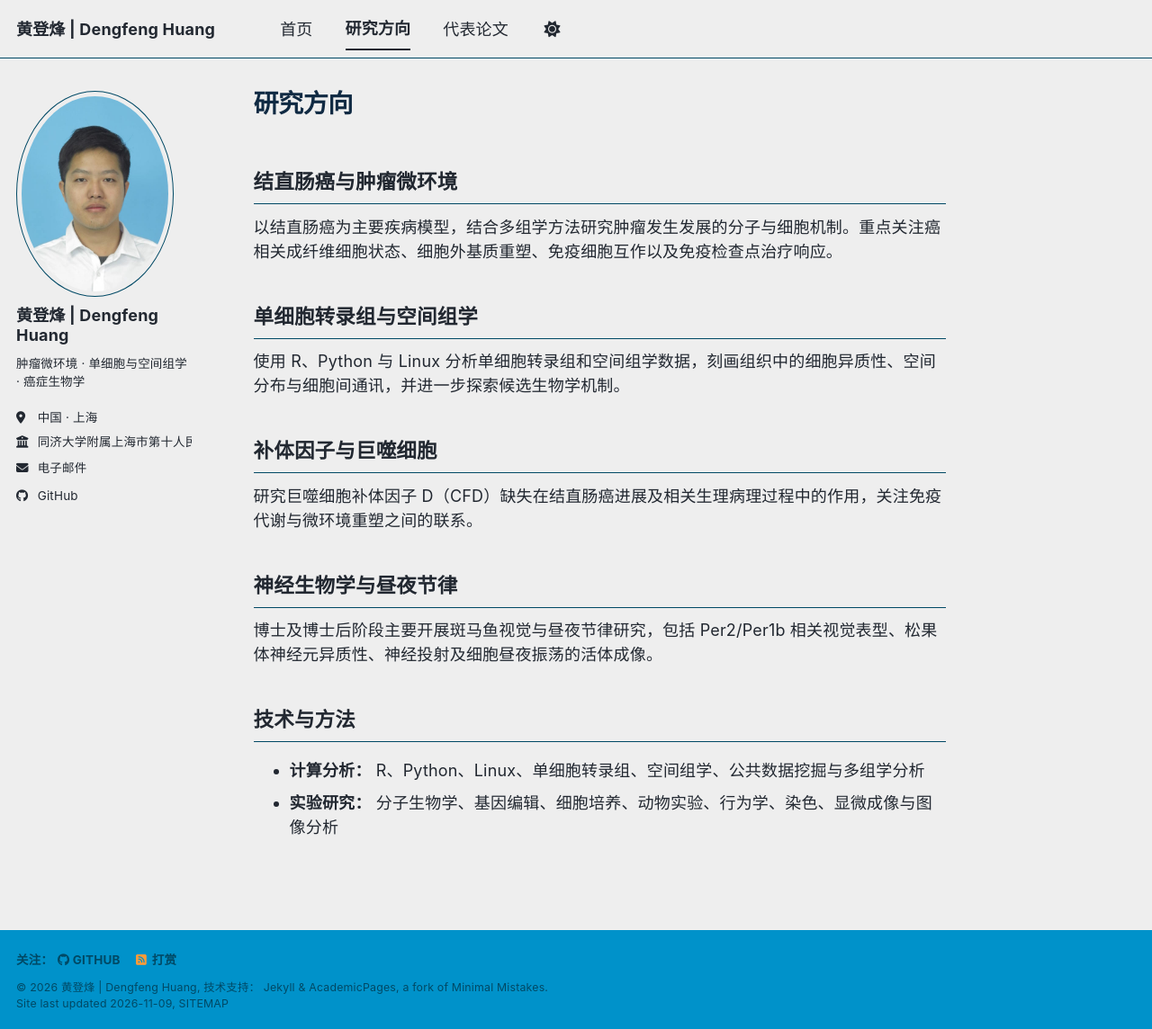
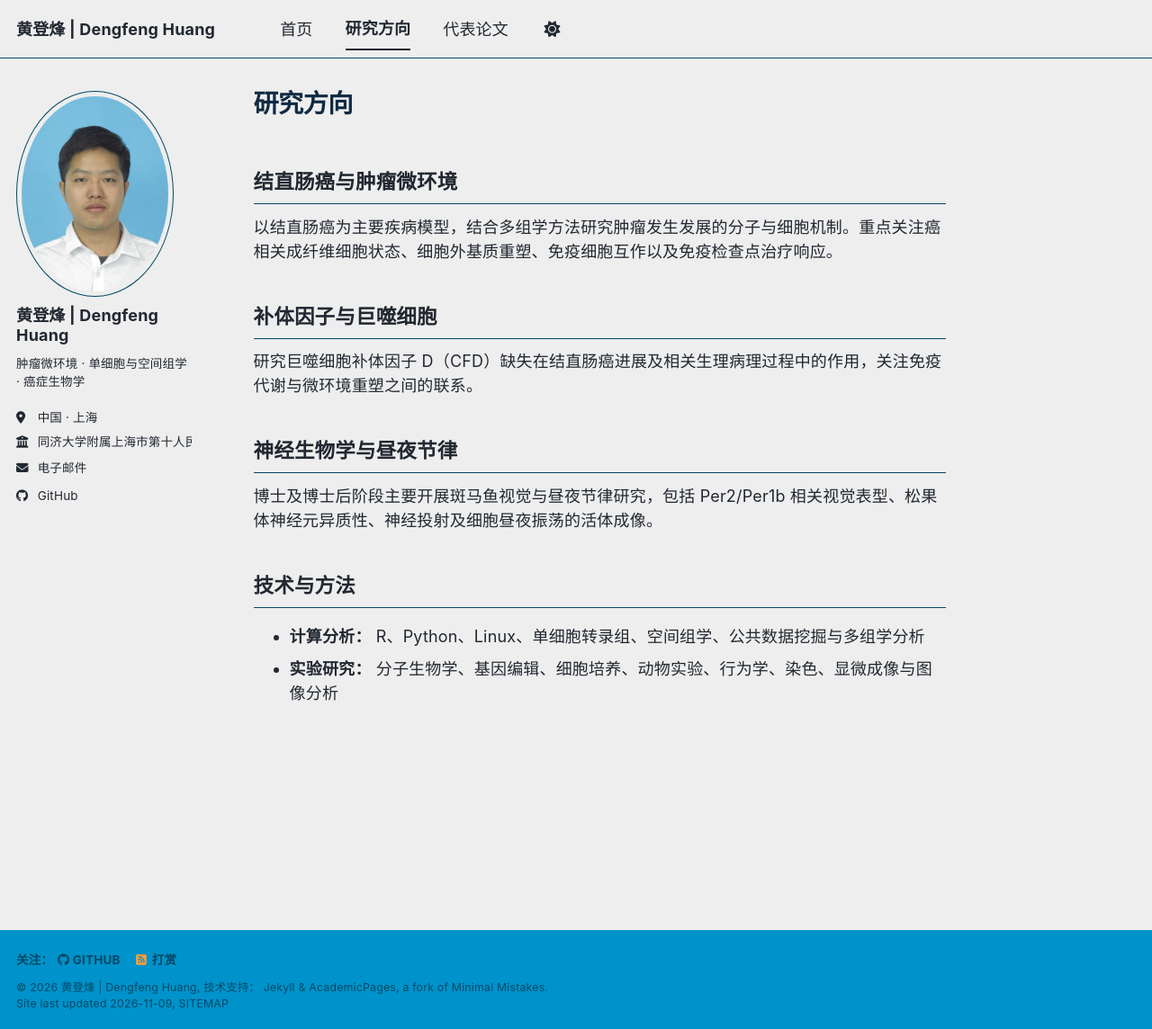
Before and after one commit to dfeng269/dfeng269.github.io, a Jekyll site: the page built from _pages/research.md, in a window 1280 px wide and 1144 px high. Shown: the whole window at 90% size. Built offline with Jekyll 4.4.1, drawn with Linux system fonts in a browser that asks for light colours; a style sheet for code colours, icons or effects is not loaded.

Commit message:
Update research.md

```diff
--- a/_pages/research.md
+++ b/_pages/research.md
@@ -10,9 +10,6 @@ description: "黄登烽的研究方向：结直肠癌与肿瘤微环境、单细
 
 以结直肠癌为主要疾病模型，结合多组学方法研究肿瘤发生发展的分子与细胞机制。重点关注癌相关成纤维细胞状态、细胞外基质重塑、免疫细胞互作以及免疫检查点治疗响应。
 
-## 单细胞转录组与空间组学
-
-使用 R、Python 与 Linux 分析单细胞转录组和空间组学数据，刻画组织中的细胞异质性、空间分布与细胞间通讯，并进一步探索候选生物学机制。
 
 ## 补体因子与巨噬细胞
 
```
